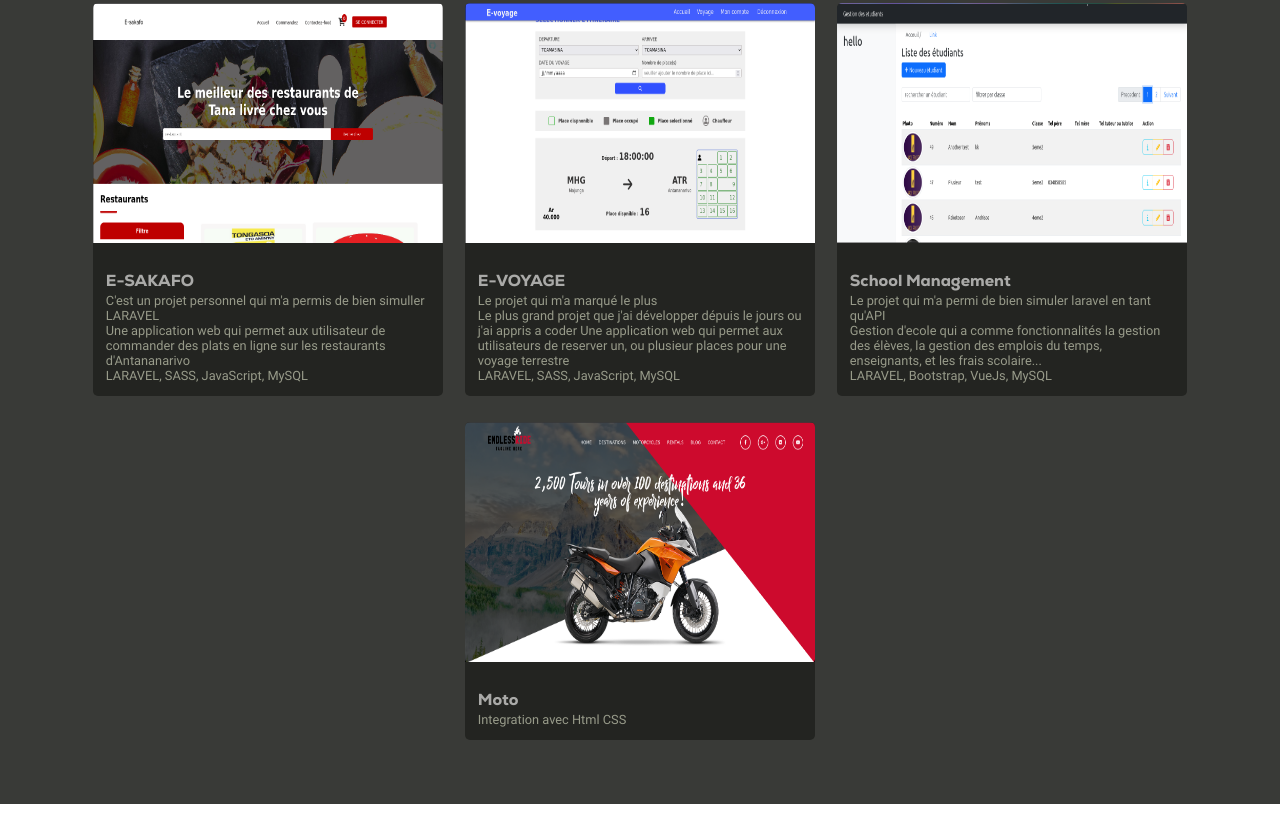
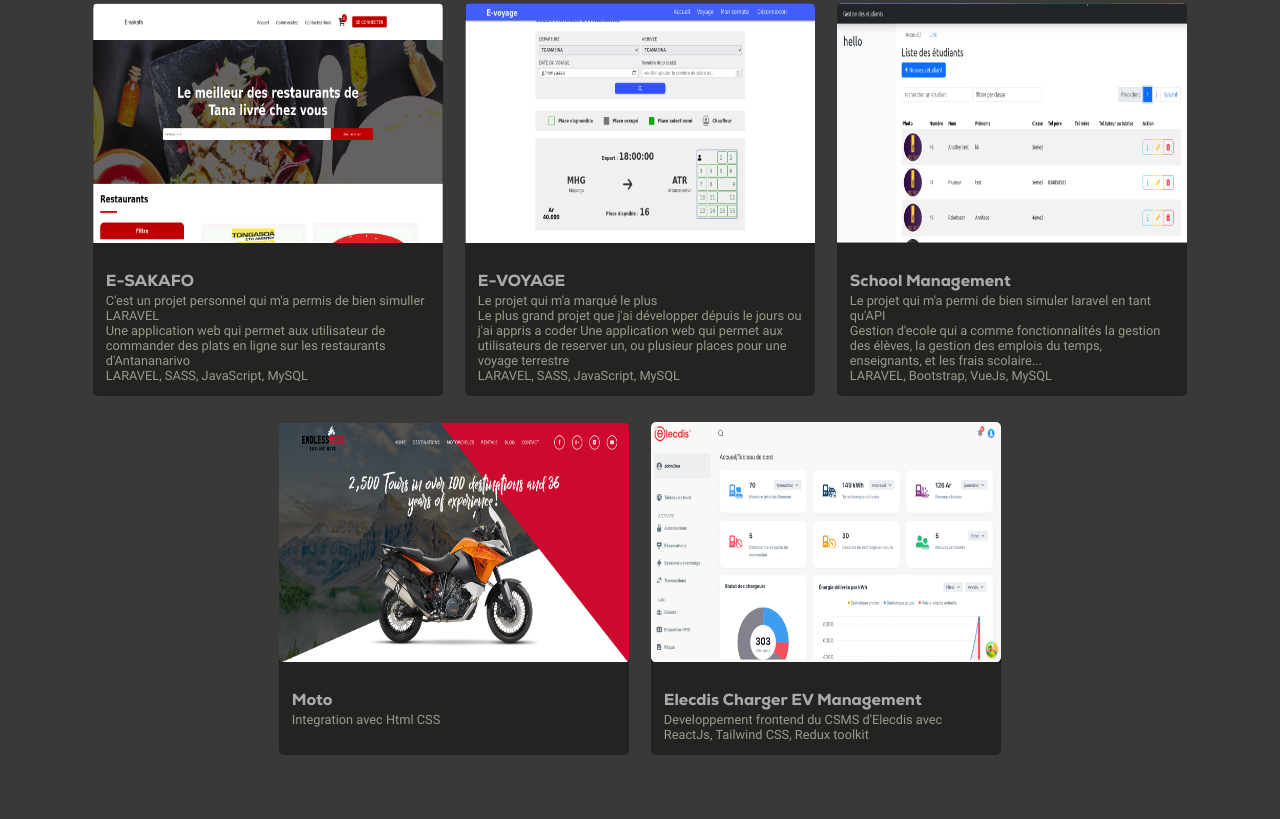
Before and after one commit to KevinShcmidt/Portfolio, a plain HTML site: page index.html in a window 1280 px wide. Shown: the part 1921-2740 px from the top of the page. Drawn offline with Linux system fonts and the light colour scheme.

Commit message:
feat:projet_elecdis

```diff
--- a/index.html
+++ b/index.html
@@ -265,6 +265,13 @@
                     <p>Integration avec Html CSS</p>
                 </div>
             </div>
+            <div class="esakafo">
+                <img src="public/image/evmanagement.png" alt="projet CSMS elecdis">
+                <div class="descri">
+                    <h3>Elecdis Charger EV Management</h3>
+                    <p>Developpement frontend du CSMS d'Elecdis avec ReactJs, Tailwind CSS, Redux toolkit</p>
+                </div>
+            </div>
         </div>
     </section>
     <footer>
```
Also changed, not shown: public/image/evmanagement.png (added).
